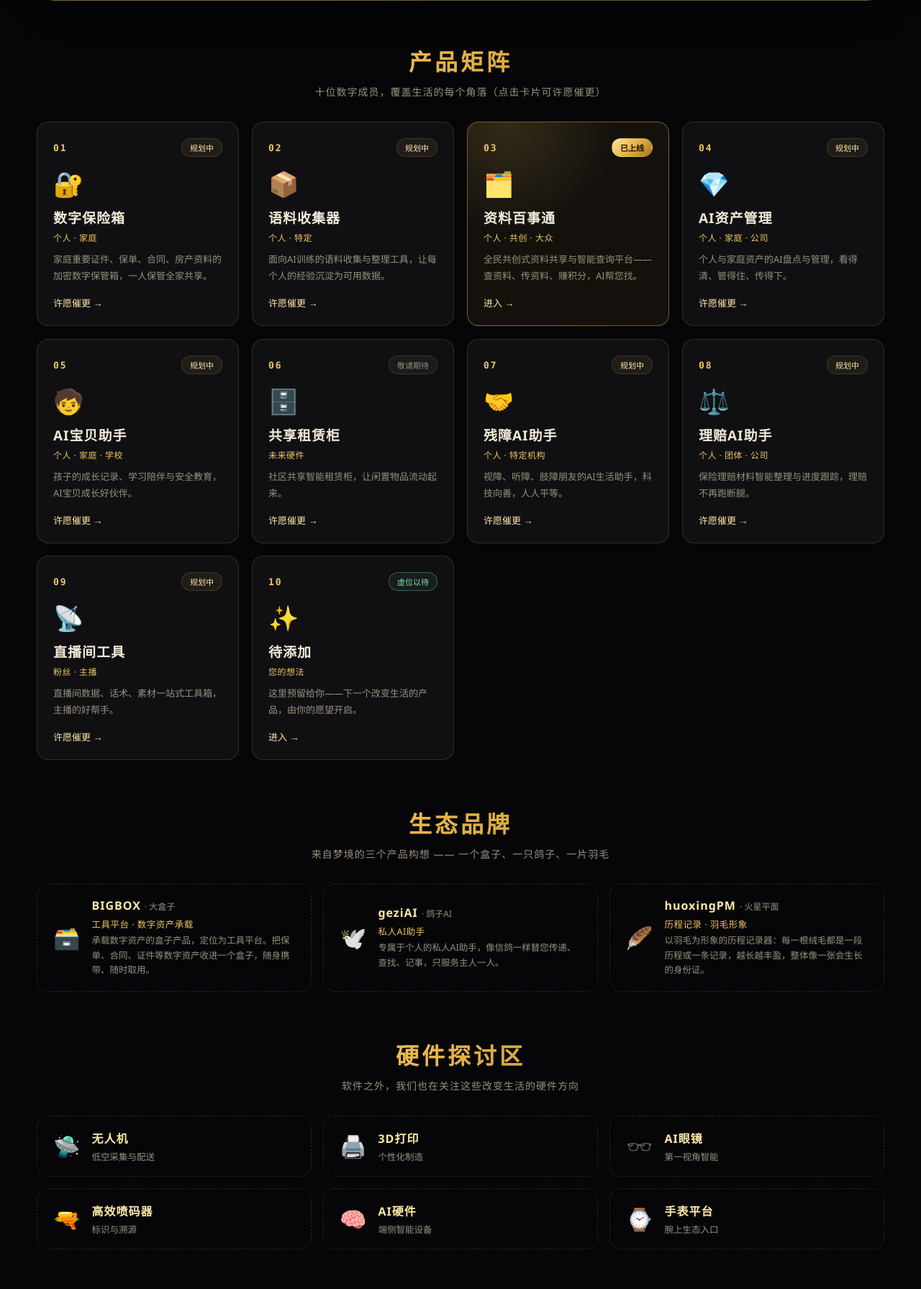
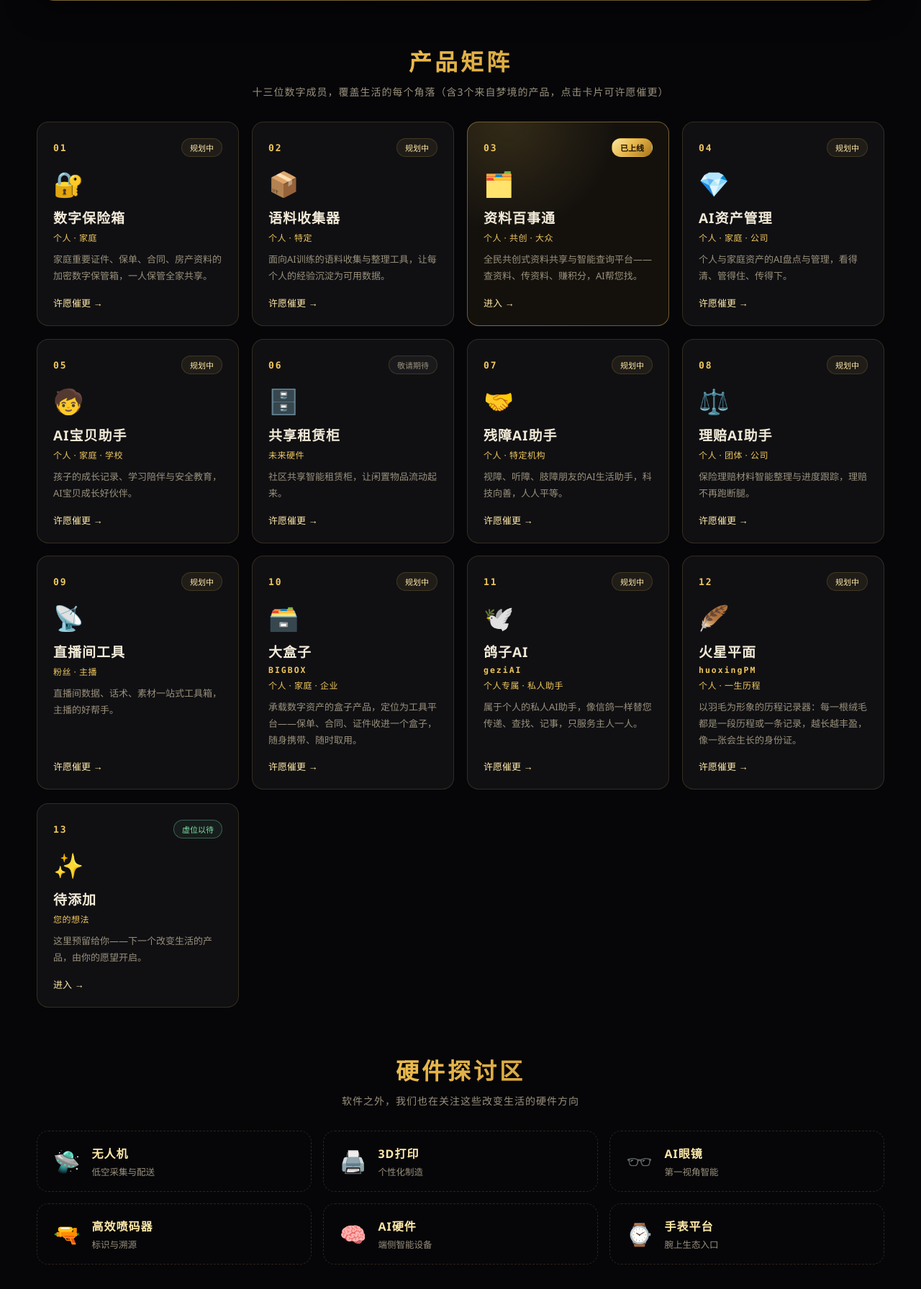
Before and after one commit to lzp5133084/ecojia, a Flask app: page / in a window 1280 px wide. Shown: the part 1039-2830 px from the top of the page at 72% size. Run offline with Flask 2, Linux system fonts and the light colour scheme.

Commit message:
feat: 梦境三品牌编号进产品矩阵（10 BIGBOX / 11 geziAI / 12 huoxingPM，待添加移至13）
合并独立生态品牌区块，卡片新增英文品牌名

```diff
--- a/app.py
+++ b/app.py
@@ -80,7 +80,16 @@ PRODUCTS = [
     {"no": "09", "name": "直播间工具", "scope": "粉丝 · 主播", "icon": "📡",
      "status": "规划中", "main": False, "url": "",
      "desc": "直播间数据、话术、素材一站式工具箱，主播的好帮手。"},
-    {"no": "10", "name": "待添加", "scope": "您的想法", "icon": "✨",
+    {"no": "10", "name": "大盒子", "en": "BIGBOX", "scope": "个人 · 家庭 · 企业", "icon": "🗃️",
+     "status": "规划中", "main": False, "url": "",
+     "desc": "承载数字资产的盒子产品，定位为工具平台——保单、合同、证件收进一个盒子，随身携带、随时取用。"},
+    {"no": "11", "name": "鸽子AI", "en": "geziAI", "scope": "个人专属 · 私人助手", "icon": "🕊️",
+     "status": "规划中", "main": False, "url": "",
+     "desc": "属于个人的私人AI助手，像信鸽一样替您传递、查找、记事，只服务主人一人。"},
+    {"no": "12", "name": "火星平面", "en": "huoxingPM", "scope": "个人 · 一生历程", "icon": "🪶",
+     "status": "规划中", "main": False, "url": "",
+     "desc": "以羽毛为形象的历程记录器：每一根绒毛都是一段历程或一条记录，越长越丰盈，像一张会生长的身份证。"},
+    {"no": "13", "name": "待添加", "scope": "您的想法", "icon": "✨",
      "status": "虚位以待", "main": False, "url": "/wishes",
      "desc": "这里预留给你——下一个改变生活的产品，由你的愿望开启。"},
 ]
@@ -92,16 +101,6 @@ HARDWARE = [
     {"name": "高效喷码器", "icon": "🔫", "desc": "标识与溯源"},
     {"name": "AI硬件", "icon": "🧠", "desc": "端侧智能设备"},
     {"name": "手表平台", "icon": "⌚", "desc": "腕上生态入口"},
-]
-
-# ---- 生态品牌（用户梦境中的三个产品构想，2026-10-14确认定位）----
-BRANDS = [
-    {"icon": "🗃️", "name": "BIGBOX", "cn": "大盒子", "tag": "工具平台 · 数字资产承载",
-     "desc": "承载数字资产的盒子产品，定位为工具平台。把保单、合同、证件等数字资产收进一个盒子，随身携带、随时取用。"},
-    {"icon": "🕊️", "name": "geziAI", "cn": "鸽子AI", "tag": "私人AI助手",
-     "desc": "专属于个人的私人AI助手，像信鸽一样替您传递、查找、记事，只服务主人一人。"},
-    {"icon": "🪶", "name": "huoxingPM", "cn": "火星平面", "tag": "历程记录 · 羽毛形象",
-     "desc": "以羽毛为形象的历程记录器：每一根绒毛都是一段历程或一条记录，越长越丰盈，整体像一张会生长的身份证。"},
 ]
 
 WISH_STATUS = ["待评估", "已纳入规划", "开发中", "已上线", "暂不规划"]
@@ -226,7 +225,7 @@ def footer_info():
 @app.route("/")
 def index():
     return render_template("index.html", products=PRODUCTS, hardware=HARDWARE,
-                           brands=BRANDS, main_url=MAIN_SITE_URL)
+                           main_url=MAIN_SITE_URL)
 
 
 @app.route("/wishes")
@@ -329,8 +328,8 @@ def api_products():
 
 @app.route("/api/brands")
 def api_brands():
-    """生态品牌注册表（供子站/后续程序调用）"""
-    return jsonify({"ok": True, "brands": BRANDS})
+    """生态品牌（梦境三品牌，已编号进产品矩阵 10/11/12）"""
+    return jsonify({"ok": True, "brands": [p for p in PRODUCTS if p.get("en")]})
 
 
 @app.route("/api/ecosystem/status")
--- a/static/css/style.css
+++ b/static/css/style.css
@@ -207,6 +207,8 @@ button{font-family:inherit;cursor:pointer}
 .s-open{color:var(--ok);border-color:rgba(126,226,168,.35);background:rgba(126,226,168,.06)}
 .p-icon{font-size:34px;margin-bottom:10px}
 .p-name{font-size:19px;font-weight:700;letter-spacing:1px;color:var(--text)}
+.p-en{font-size:11.5px;font-weight:700;letter-spacing:2px;color:var(--gold);
+  font-family:"Consolas",monospace;margin-top:5px}
 .p-scope{font-size:12px;color:var(--gold);margin:5px 0 10px;letter-spacing:.5px}
 .p-desc{font-size:13px;color:var(--muted);line-height:1.75;flex:1}
 .p-go{
@@ -229,9 +231,6 @@ button{font-family:inherit;cursor:pointer}
 .hw-icon{font-size:30px}
 .hw-card h4{font-size:16px;color:var(--gold-hi);letter-spacing:1px}
 .hw-card p{font-size:12.5px;color:var(--muted);margin-top:4px}
-.hw-card .brand-cn{font-size:12px;font-weight:400;color:var(--muted);letter-spacing:0}
-.hw-card .brand-tag{font-size:12.5px;color:var(--gold);margin-top:5px;letter-spacing:.5px}
-.hw-card .brand-desc{font-size:12.5px;color:var(--muted);margin-top:4px;line-height:1.65}
 
 /* ---- 开放API ---- */
 .api-cards{display:grid;gap:16px;grid-template-columns:repeat(auto-fill,minmax(280px,1fr))}
--- a/templates/index.html
+++ b/templates/index.html
@@ -37,7 +37,7 @@
 <section class="section" id="products">
   <div class="sec-head">
     <h2>产品矩阵</h2>
-    <p>十位数字成员，覆盖生活的每个角落（点击卡片可许愿催更）</p>
+    <p>十三位数字成员，覆盖生活的每个角落（含3个来自梦境的产品，点击卡片可许愿催更）</p>
   </div>
   <div class="product-grid">
     {% for p in products %}
@@ -49,30 +49,11 @@
       </div>
       <div class="p-icon">{{ p.icon }}</div>
       <h3 class="p-name">{{ p.name }}</h3>
+      {% if p.en %}<div class="p-en">{{ p.en }}</div>{% endif %}
       <p class="p-scope">{{ p.scope }}</p>
       <p class="p-desc">{{ p.desc }}</p>
       <span class="p-go">{{ p.url and '进入 →' or '许愿催更 →' }}</span>
     </a>
-    {% endfor %}
-  </div>
-</section>
-
-<!-- ═══ 生态品牌 ═══ -->
-<section class="section" id="brands">
-  <div class="sec-head">
-    <h2>生态品牌</h2>
-    <p>来自梦境的三个产品构想 —— 一个盒子、一只鸽子、一片羽毛</p>
-  </div>
-  <div class="hw-grid">
-    {% for b in brands %}
-    <div class="hw-card">
-      <span class="hw-icon">{{ b.icon }}</span>
-      <div>
-        <h4>{{ b.name }} <small class="brand-cn">· {{ b.cn }}</small></h4>
-        <p class="brand-tag">{{ b.tag }}</p>
-        <p class="brand-desc">{{ b.desc }}</p>
-      </div>
-    </div>
     {% endfor %}
   </div>
 </section>
```
Also changed, not shown: 程序对话记录.txt (+11 -7 lines).
